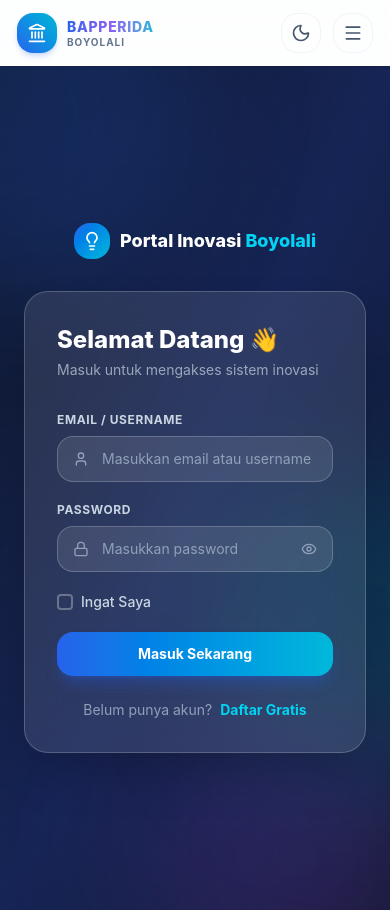
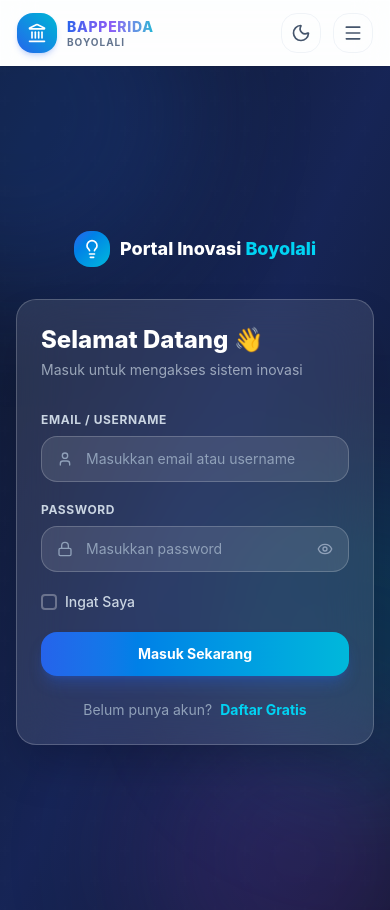
Before and after one commit to Juli-arch7/Inovasi-Boyolali, a Vue app in the folder frontend/: page /login in a window 390 px wide. Built offline with nearby package versions, Linux system fonts and the light colour scheme; what vue3-apexcharts would draw is missing.

Commit message:
Update Login.vue

```diff
--- a/frontend/src/views/auth/Login.vue
+++ b/frontend/src/views/auth/Login.vue
@@ -46,7 +46,7 @@
     </div>
 
     <!-- Right: Login Form -->
-    <div class="flex-1 flex items-center justify-center p-6 sm:p-10 relative">
+    <div class="flex-1 flex items-center justify-center p-4 sm:p-10 relative">
       <div class="w-full max-w-md">
 
         <!-- Mobile Logo -->
@@ -58,7 +58,7 @@
         </div>
 
         <!-- Card -->
-        <div class="bg-white/10 backdrop-blur-xl border border-white/20 rounded-3xl p-8 sm:p-10 shadow-2xl">
+        <div class="bg-white/10 backdrop-blur-xl border border-white/20 rounded-2xl sm:rounded-3xl p-6 sm:p-10 shadow-2xl">
           <div class="mb-8">
             <h2 class="text-2xl font-extrabold text-white">Selamat Datang 👋</h2>
             <p class="text-slate-300/70 text-sm mt-1">Masuk untuk mengakses sistem inovasi</p>
```
